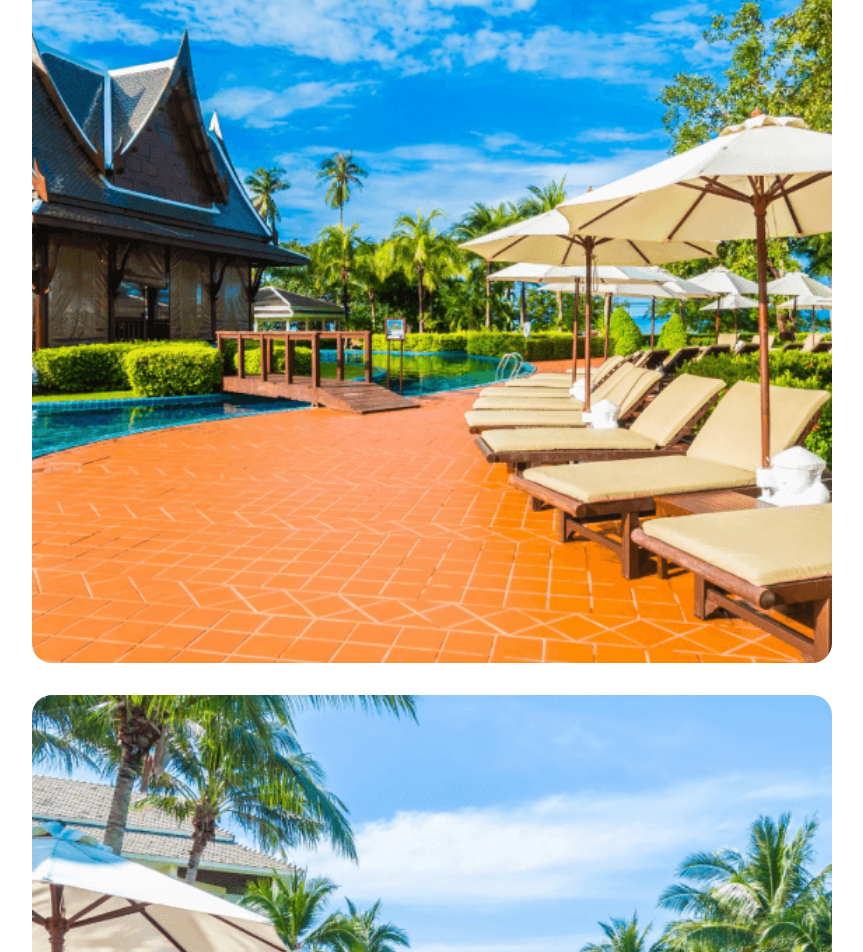
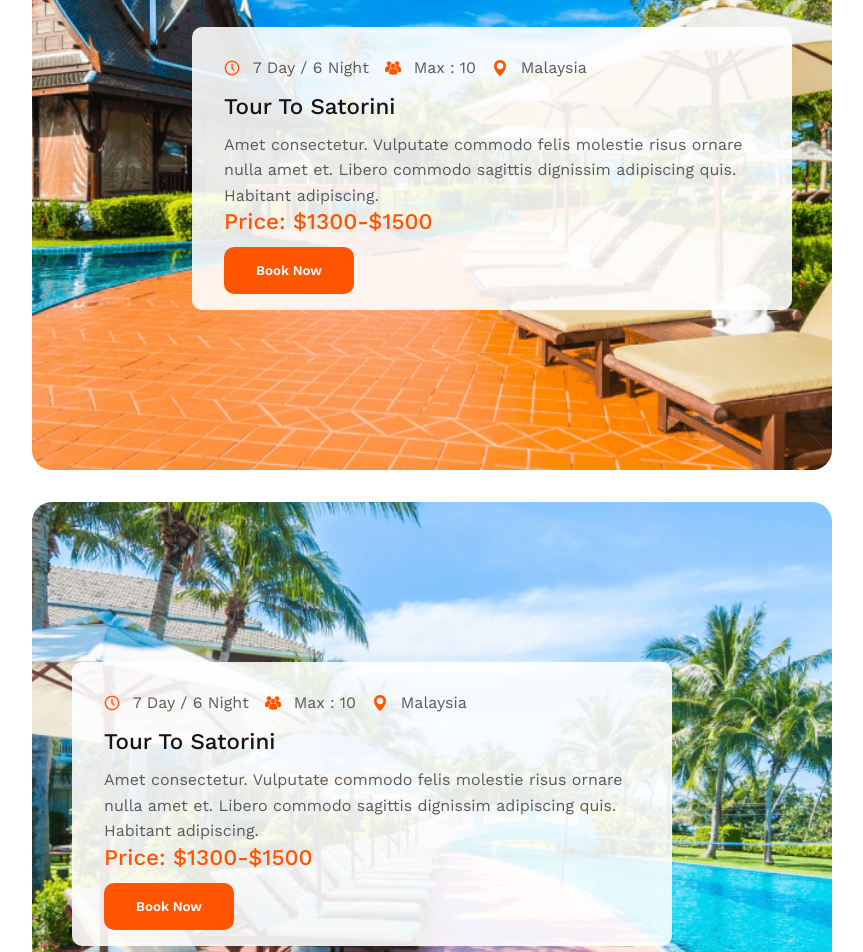
Before and after one commit to armangit1/Go-Travel, a plain HTML site: page index.html in a window 1280 px wide. Shown: the part 4900-5852 px from the top of the page, without its empty margins (208-1071 px from the left). Drawn offline with nearby package versions, Linux system fonts and the light colour scheme.

Commit message:
complit Deals & Discounts

```diff
--- a/index.html
+++ b/index.html
@@ -185,8 +185,34 @@
         </div>
     </div>
     <div class="discount-2">
+        <div class="dis-cart">
+            <div class="items">
+              <div class="item"><img src="Images/clock.png" alt=""> <p>7 Day / 6 Night</p></div>
+              <div class="item"><img src="Images/user.png" alt=""><p> Max : 10</p></div>
+              <div class="item"><img src="Images/location-pin.png" alt=""><p> Malaysia</p></div>
+            </div>
+              <h3>Tour To Satorini</h3>
+              <p>Amet consectetur. Vulputate commodo felis
+                  molestie risus  ornare nulla amet et. Libero commodo sagittis dignissim adipiscing quis. Habitant adipiscing.</p>
+              <h3 class="price">Price: $1300-$1500</h3>
+              <button>Book Now</button>
+
+          </div>
     </div>
     <div class="discount-3">
+        <div class="dis-cart">
+            <div class="items">
+              <div class="item"><img src="Images/clock.png" alt=""> <p>7 Day / 6 Night</p></div>
+              <div class="item"><img src="Images/user.png" alt=""><p> Max : 10</p></div>
+              <div class="item"><img src="Images/location-pin.png" alt=""><p> Malaysia</p></div>
+            </div>
+              <h3>Tour To Satorini</h3>
+              <p>Amet consectetur. Vulputate commodo felis
+                  molestie risus  ornare nulla amet et. Libero commodo sagittis dignissim adipiscing quis. Habitant adipiscing.</p>
+              <h3 class="price">Price: $1300-$1500</h3>
+              <button>Book Now</button>
+
+          </div>
     </div>
 
 </section>
--- a/style.css
+++ b/style.css
@@ -369,7 +369,7 @@ margin: 1rem;
     justify-content: flex-end;
     align-items: center;
     max-width: 100%;
-    height: 700px;
+   padding: 10rem 0;
     background-image: url(Images/Group\ 39.png);
     background-position: center;
     background-size: cover;
@@ -380,7 +380,9 @@ margin: 1rem;
 }
 .discount-2{
     max-width: 100%;
-    height: 700px;
+    padding: 10rem 0;
+    display: flex;
+    justify-content: flex-start;
     background-image: url(Images/Group\ 40.png);
     background-position: center;
     background-size: cover;
@@ -390,8 +392,10 @@ margin: 1rem;
 
 }
 .discount-3{
+    display: flex;
+    justify-content: flex-end;
     max-width: 100%;
-    height: 700px;
+    padding: 10rem 0;
     background-image: url(Images/Group\ 39.png);
     background-position: center;
     background-size: cover;
@@ -463,8 +467,12 @@ padding: 0.5rem  0;
     font-weight: 600;
 }
 
-
-
+.discount-2 .dis-cart{
+    margin-left: 10rem;
+}
+.discount-2 .dis-cart{
+margin-right: 0;
+}
 
 
 
@@ -624,7 +632,9 @@ padding: 0.5rem  0;
 .discounts-section .p1{
     font-size: 1rem;
 }
-
+.discount-1, .discount-2 , .discount-3{
+    padding: 15rem 0 2rem 0;
+}
 .dis-cart{
     margin-right: 0rem;
     margin: 1rem;
@@ -632,6 +642,15 @@ padding: 0.5rem  0;
 
 
 }
+.discount-2 .dis-cart{
+    margin-left: 1rem;
+    margin-right: 1rem;
+
+}
+.dis-cart .items{
+    flex-wrap: wrap;
+}
+
 
 }
 /* ==================================================================================================== */
```
